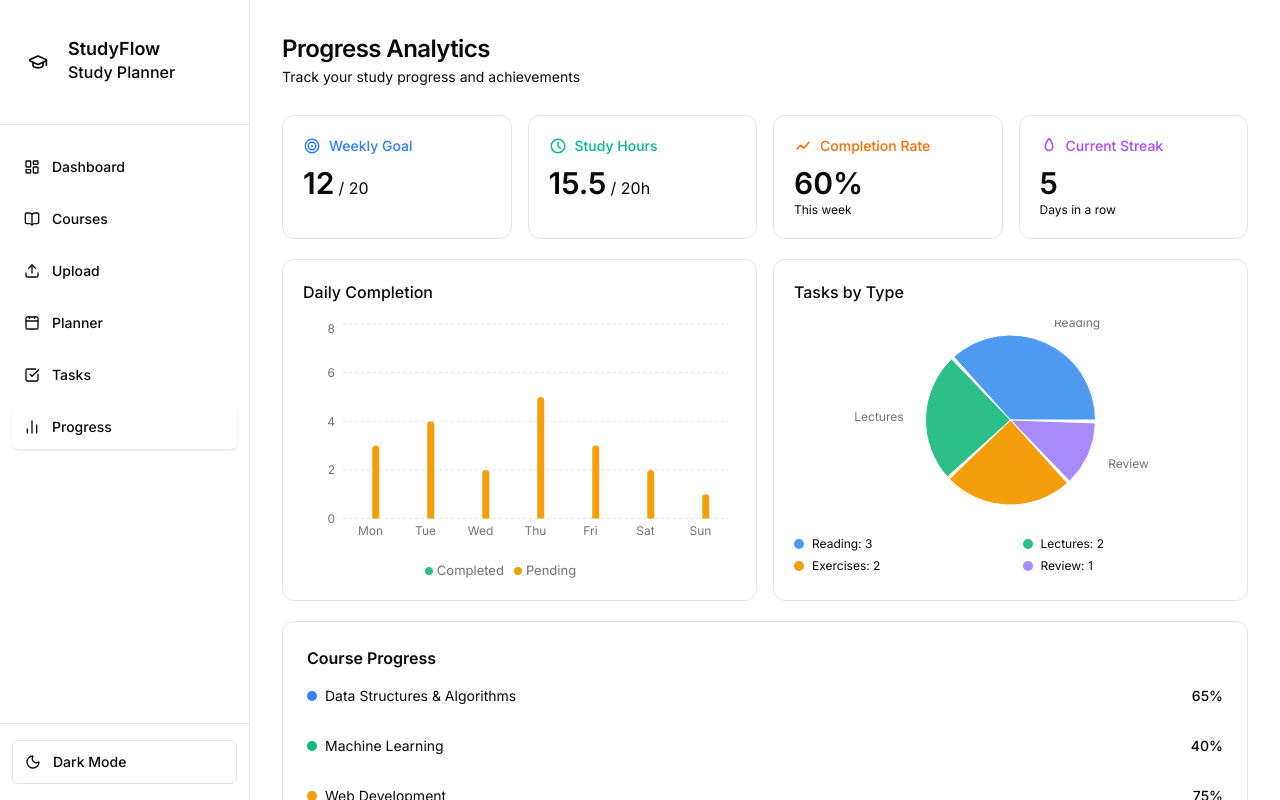
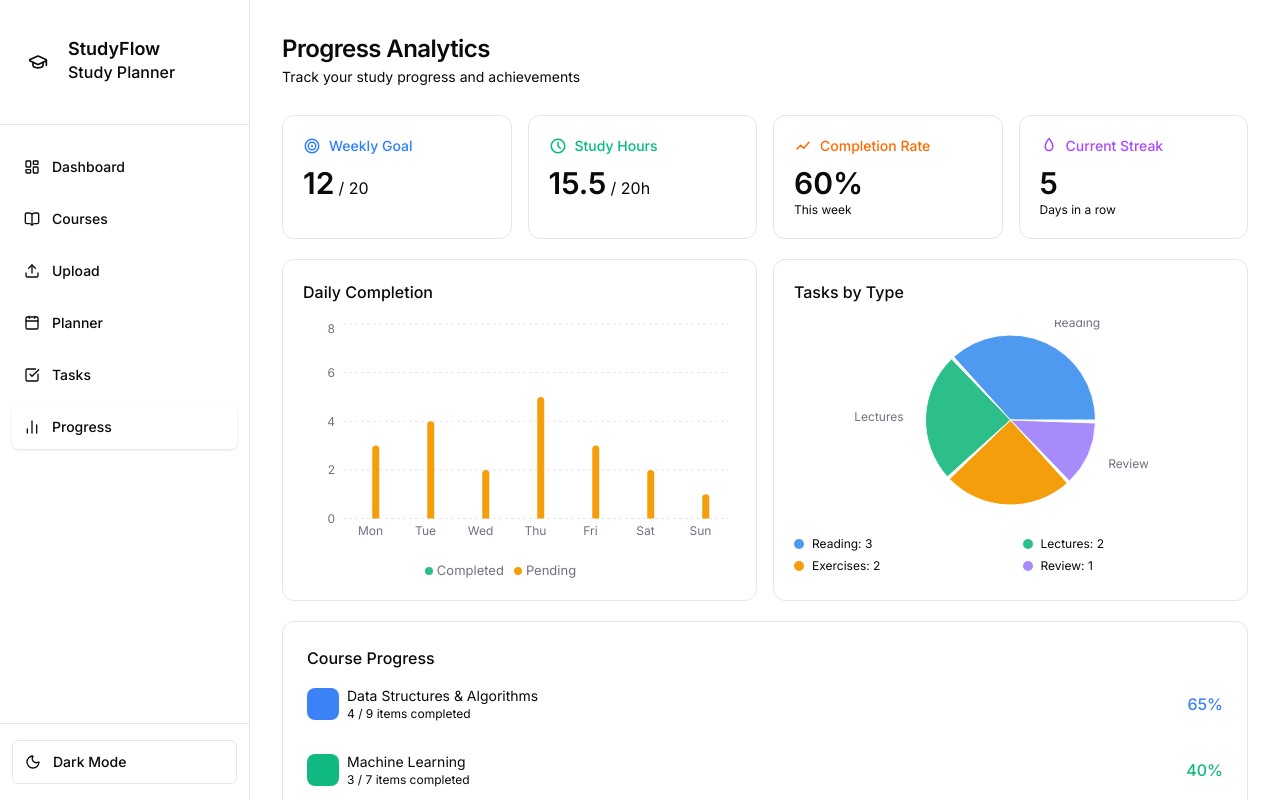
Before and after one commit to omar-z-z/StudyFlow, a Next.js app in the folder frontend/: page /progress in a window 1280 px wide. Built offline with nearby package versions, Linux system fonts and the light colour scheme.

Commit message:
Refactor: simplify CourseProgress component and making it dynamic and reusable, then removing CourseProgressList and using the dynamic component instead

```diff
--- a/frontend/app/(root)/progress/page.tsx
+++ b/frontend/app/(root)/progress/page.tsx
@@ -4,7 +4,6 @@ import { useProgress } from "@/hooks/useProgress";
 import StatsCards from "@/components/Progress/StatsCards";
 import DailyCompletionChart from "@/components/Progress/DailyCompletionChart";
 import TasksByTypeChart from "@/components/Progress/TaskByTypeChart";
-import CourseProgressList from "@/components/Progress/CourseProgressList";
 import MotivationBanner from "@/components/Progress/MotivationBanner";
 import CourseProgress from "@/components/Dashboard/CourseProgress";
 
@@ -34,8 +33,7 @@ const ProgressPage = () => {
 
       {/* ── Course Progress ── */}
       <div className="mt-5">
-        <CourseProgress />
-        <CourseProgressList courses={data.courseProgress} />
+        <CourseProgress variant="detailed"/>
       </div>
 
       {/* ── Motivation Banner ── */}
--- a/frontend/components/Dashboard/CourseProgress.tsx
+++ b/frontend/components/Dashboard/CourseProgress.tsx
@@ -1,20 +1,21 @@
 import CourseProgressItem from "./CourseProgressItem";
 import { useCourses } from "@/hooks/useCourses";
 
-export default function CourseProgress() {
+export default function CourseProgress({ variant = "simple" }: { variant?: "simple" | "detailed" }) {
   const { courses } = useCourses();
+
   return (
     <div className="bg-card border border-border rounded-xl p-4 md:p-6">
-      <h2 className="text-base font-semibold text-foreground mb-4">
+      <h2 className={`text-base ${variant === "detailed" ? "font-medium" : "font-semibold"} text-foreground mb-4`}>
         Course Progress
       </h2>
+
       <div className="flex flex-col gap-4">
         {courses.map((course) => (
           <CourseProgressItem
-            key={course.name}
-            name={course.name}
-            color={course.color}
-            progress={course.progress}
+            key={course.id}
+            course={course}
+            variant={variant}
           />
         ))}
       </div>
--- a/frontend/components/Dashboard/CourseProgressItem.tsx
+++ b/frontend/components/Dashboard/CourseProgressItem.tsx
@@ -1,29 +1,75 @@
+import { Course } from "@/types/course";
+
 interface CourseProgressItemProps {
-  name: string;
-  color: string;
-  progress: number;
+  course: Course;
+  variant?: "simple" | "detailed";
 }
 
 export default function CourseProgressItem({
-  name,
-  color,
-  progress,
+  course,
+  variant = "simple",
 }: CourseProgressItemProps) {
+  const getTopicStats = () => {
+    const topicsCompleted = course.topics.filter((t) => t.completed).length;
+    const topicsTotal = course.topics.length;
+
+    const assignmentsCompleted = course.assignments.filter(
+      (a) => a.completed,
+    ).length;
+    const assignmentsTotal = course.assignments.length;
+
+    return {
+      completed: topicsCompleted + assignmentsCompleted,
+      total: topicsTotal + assignmentsTotal,
+    };
+  };
+
+  const { completed, total } = getTopicStats();
+
   return (
     <div className="flex flex-col gap-2">
       <div className="flex items-center justify-between gap-2">
         <div className="flex items-center gap-2 min-w-0">
-          <span className={`w-2.5 h-2.5 rounded-full shrink-0`} style={{ backgroundColor: color }} />
-          <span className="text-sm text-foreground truncate">{name}</span>
+          {/* Badge */}
+          {variant === "detailed" ? (
+            <span
+              className="w-8 h-8 rounded-lg shrink-0"
+              style={{ backgroundColor: course.color }}
+            />
+          ) : (
+            <span
+              className="w-2.5 h-2.5 rounded-full shrink-0"
+              style={{ backgroundColor: course.color }}
+            />
+          )}
+
+          <div className="min-w-0">
+            <p className="text-sm text-foreground truncate">{course.name}</p>
+
+            {variant === "detailed" && (
+              <p className="text-xs text-muted-foreground">
+                {completed} / {total} items completed
+              </p>
+            )}
+          </div>
         </div>
-        <span className="text-sm font-medium text-foreground shrink-0">
-          {progress}%
+
+        {/* Percentage */}
+        <span
+          className="text-md font-medium shrink-0"
+          style={{ color: course.color }}
+        >
+          {course.progress}%
         </span>
       </div>
+
+      {/* Progress bar */}
       <div className="w-full h-1.5 bg-muted rounded-full overflow-hidden">
         <div
           className="h-full bg-foreground rounded-full transition-all duration-700"
-          style={{ width: `${progress}%` }}
+          style={{
+            width: `${course.progress}%`,
+          }}
         />
       </div>
     </div>
--- a/frontend/components/Progress/CourseProgressList.tsx
+++ /dev/null
@@ -1,62 +0,0 @@
-import { CourseProgress } from "@/types/progress";
-
-interface CourseProgressListProps {
-  courses: CourseProgress[];
-}
-
-/* Color for percentage label based on value */
-const percentageColor = (pct: number) => {
-  if (pct >= 70) return "text-[#F59E0B]"; // amber — high
-  if (pct >= 50) return "text-[#4E9AF1]"; // blue — mid
-  return "text-[#2DBF8A]"; // green — lower
-};
-
-const CourseProgressList = ({ courses }: CourseProgressListProps) => {
-  return (
-    <div className="bg-card border border-border rounded-xl p-5 flex flex-col gap-5">
-      <h2 className="text-base font-medium text-foreground">Course Progress</h2>
-
-      <div className="flex flex-col gap-5">
-        {courses.map((course) => (
-          <div key={course.id} className="flex flex-col gap-2">
-            {/* Header row */}
-            <div className="flex items-center justify-between gap-3">
-              <div className="flex items-center gap-3 min-w-0">
-                {/* Colored icon badge */}
-                <span
-                  className="w-8 h-8 rounded-lg flex-shrink-0"
-                  style={{ backgroundColor: course.color }}
-                />
-                <div className="min-w-0">
-                  <p className="text-sm font-medium text-foreground leading-tight truncate">
-                    {course.name}
-                  </p>
-                  <p className="text-xs text-muted-foreground">
-                    {course.topicsCompleted} / {course.topicsTotal} topics completed
-                  </p>
-                </div>
-              </div>
-              <span
-                className={`text-sm font-semibold flex-shrink-0 ${percentageColor(
-                  course.percentage
-                )}`}
-              >
-                {course.percentage}%
-              </span>
-            </div>
-
-            {/* Progress bar */}
-            <div className="h-1.5 w-full rounded-full bg-muted overflow-hidden">
-              <div
-                className="h-full rounded-full bg-foreground transition-all duration-500"
-                style={{ width: `${course.percentage}%` }}
-              />
-            </div>
-          </div>
-        ))}
-      </div>
-    </div>
-  );
-};
-
-export default CourseProgressList;
```
